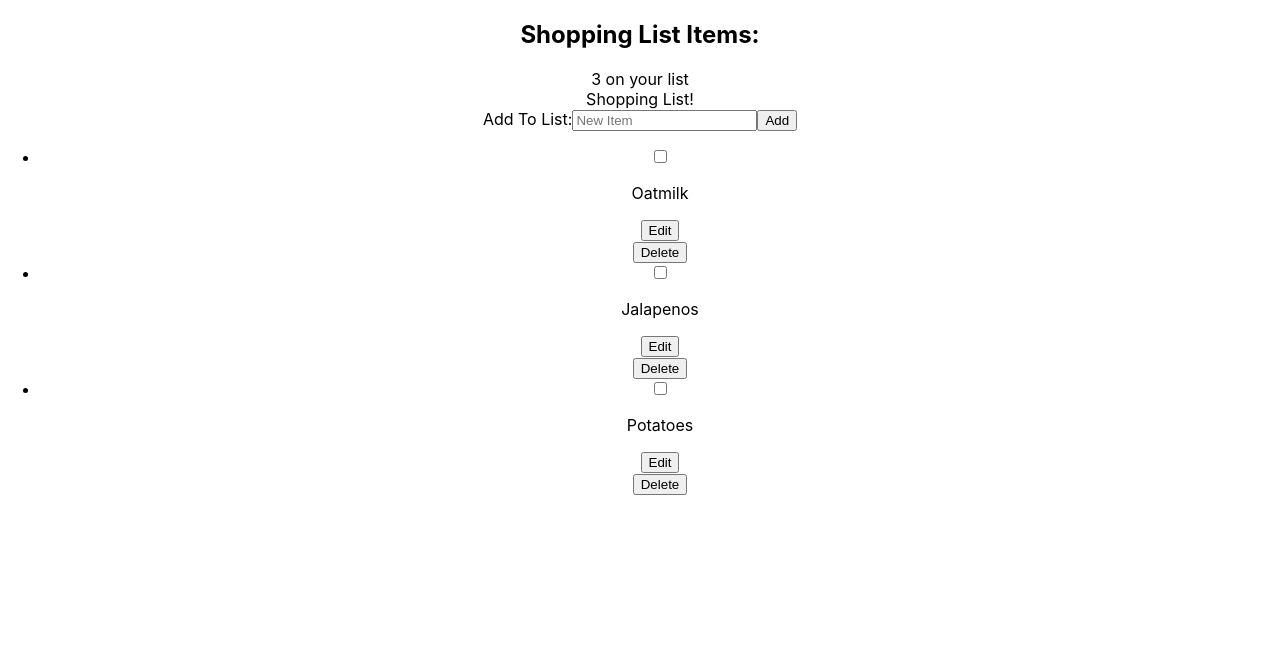
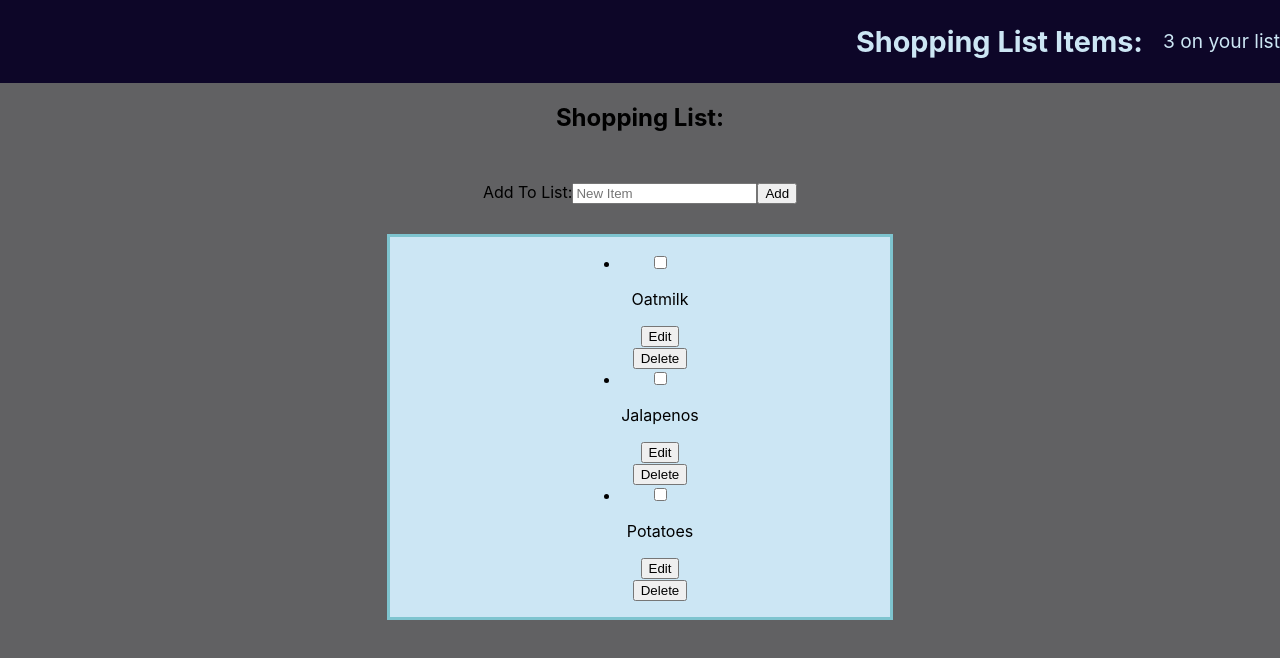
Before and after one commit to karyssa-dandrea/shopping-list-adv-react, a React (Create React App) app: page / in a window 1280 px wide. Shown: the top 658 px of the page. Built offline with nearby package versions, Linux system fonts and the light colour scheme.

Commit message:
added some horrible css

```diff
--- a/src/components/AddItem/AddItem.js
+++ b/src/components/AddItem/AddItem.js
@@ -11,7 +11,7 @@ export default function AddItem({ addItem }) {
   };
 
   return (
-    <div>
+    <div className="add-item">
       <form onSubmit={handleSubmit}>
         Add To List:
         <input
--- /dev/null
+++ b/src/components/Header/Header.css
@@ -0,0 +1,13 @@
+header {
+  background-color: #0d0628;
+  color: #cce6f4;
+}
+
+.header-list {
+  display: flex;
+  margin: auto;
+  align-items: center;
+  justify-content: right;
+  gap: 20px;
+  font-size: 1.2rem;
+}
--- a/src/components/Header/Header.js
+++ b/src/components/Header/Header.js
@@ -1,13 +1,16 @@
 import React from 'react';
 import { useList } from '../../context/ListContext';
+import './Header.css';
 
 export default function Header() {
   const { items } = useList();
 
   return (
     <header>
-      <h2>Shopping List Items:</h2>
-      <span>{items.length} on your list</span>
+      <div className="header-list">
+        <h2>Shopping List Items:</h2>
+        <span>{items.length} on your list</span>
+      </div>
     </header>
   );
 }
--- a/src/components/Item/ItemList.js
+++ b/src/components/Item/ItemList.js
@@ -3,7 +3,7 @@ import Item from './Item';
 
 export default function ItemList({ items, deleteItem, updateItem }) {
   return (
-    <div>
+    <div className="items-list">
       <ul>
         {items.map((item) => (
           <li key={item.id} className="list">
--- /dev/null
+++ b/src/views/Shopping/Shopping.css
@@ -0,0 +1,19 @@
+body {
+  background-color: #616163;
+}
+
+.add-item {
+  display: flex;
+  margin: auto;
+  justify-content: center;
+  padding: 30px;
+}
+
+.items-list {
+  display: flex;
+  border: 3px solid #7ec4cf;
+  justify-content: center;
+  width: 500px;
+  margin: auto;
+  background-color: #cce6f4;
+}
--- a/src/views/Shopping/Shopping.js
+++ b/src/views/Shopping/Shopping.js
@@ -2,13 +2,14 @@ import React from 'react';
 import AddItem from '../../components/AddItem/AddItem';
 import ItemList from '../../components/Item/ItemList';
 import { useList } from '../../context/ListContext';
+import './Shopping.css';
 
 export default function Shopping() {
   const { items, addItem, updateItem, deleteItem } = useList();
 
   return (
     <div>
-      Shopping List!
+      <h2>Shopping List:</h2>
       <AddItem addItem={addItem} />
       <ItemList items={items} updateItem={updateItem} deleteItem={deleteItem} />
     </div>
```
